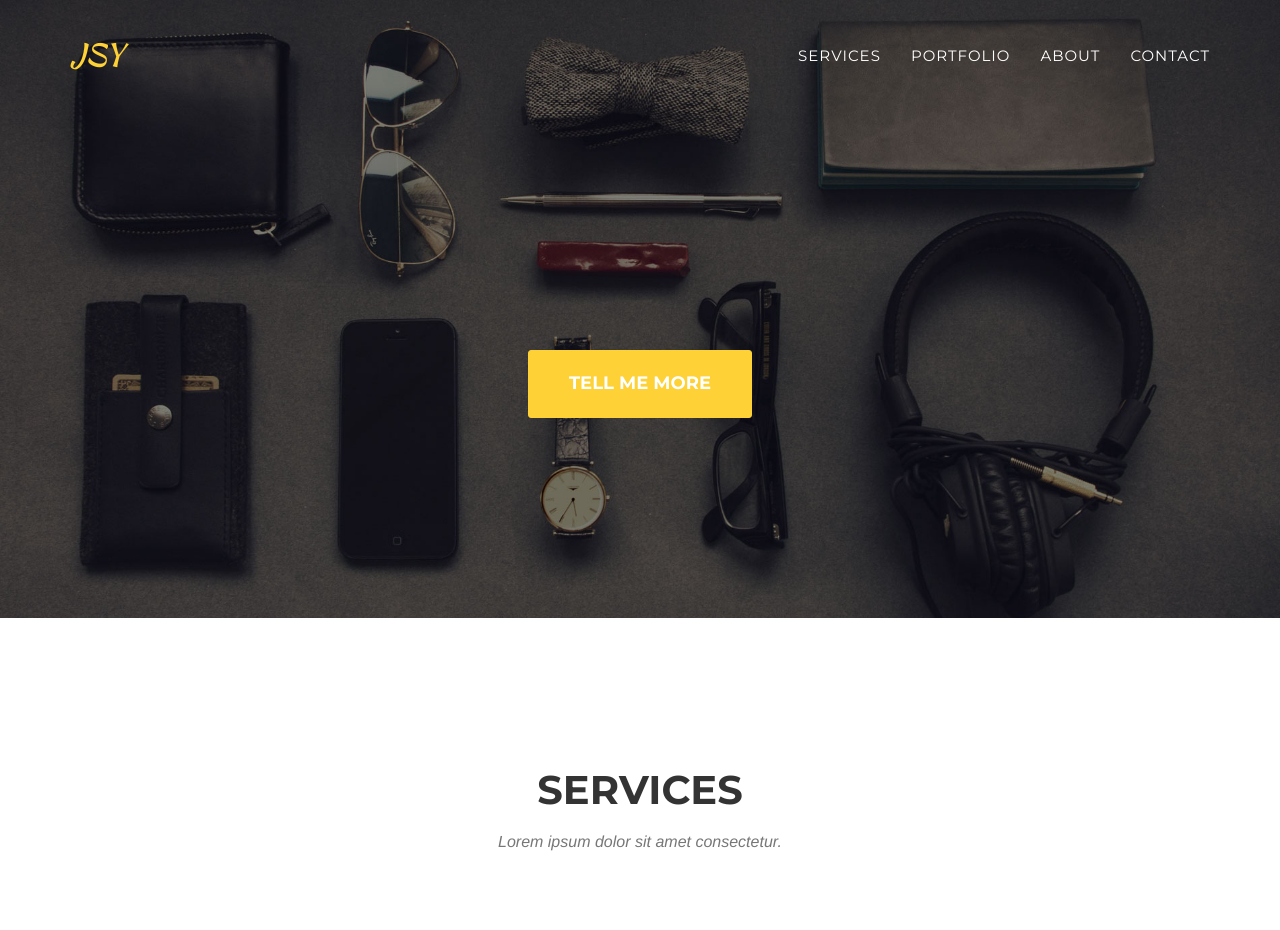
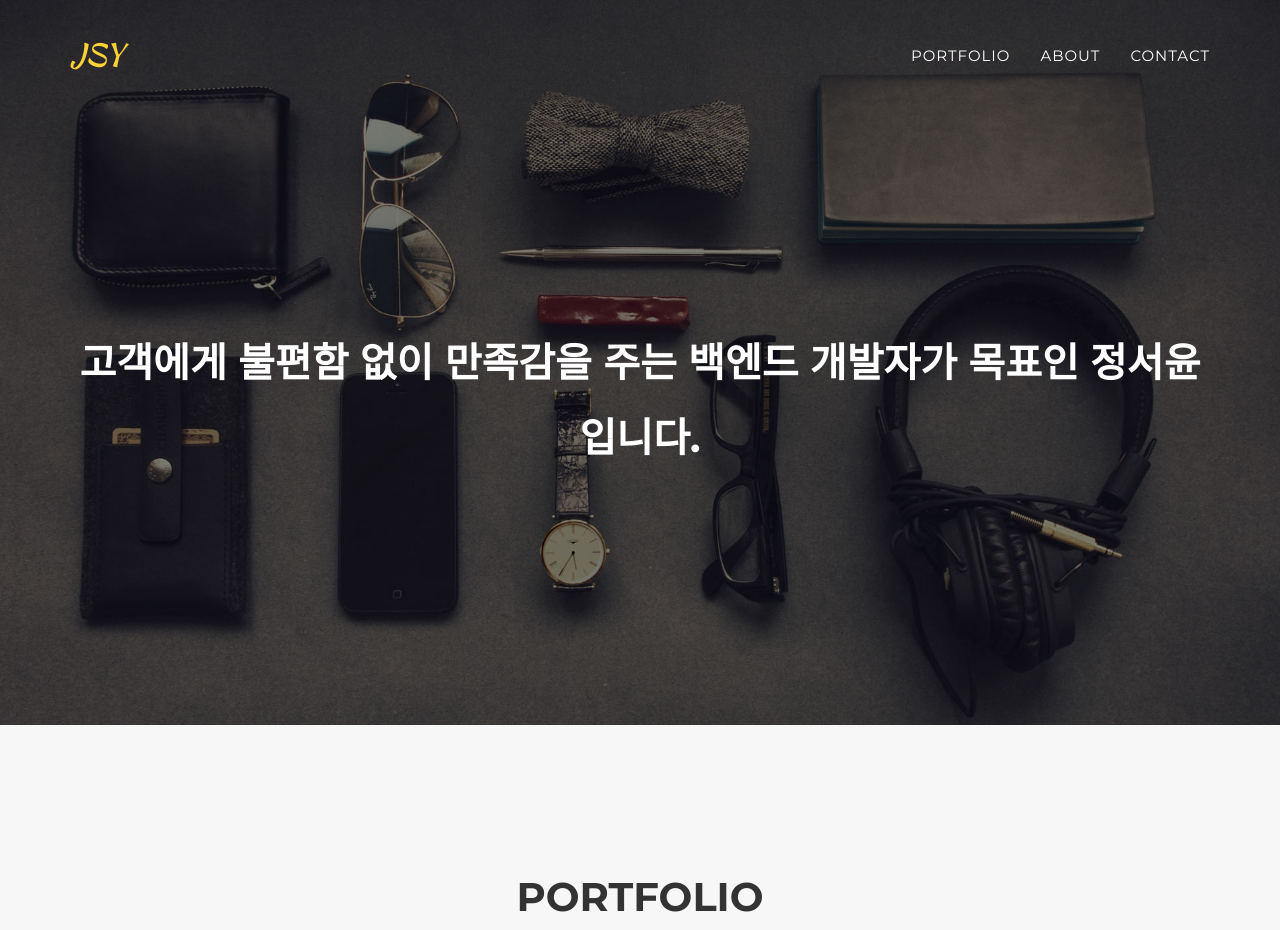
Before and after one commit to jungseoyoon/jungseoyoon.github.io, a Jekyll site: the page built from _posts/2014-07-18-project-1.markdown, in a window 1280 px wide and 1400 px high. Shown: the top 930 px of the window. Built offline with Jekyll 4.4.1, drawn with Linux system fonts in a browser that asks for light colours; some web fonts are replaced; some of the changed text lies outside the part shown.

Commit message:
삭제 및 추가

```diff
--- a/_includes/about.html
+++ b/_includes/about.html
@@ -4,7 +4,7 @@
             <div class="row">
                 <div class="col-lg-12 text-center">
                     <h2 class="section-heading">About</h2>
-                    <h3 class="section-subheading text-muted" style="font-style: normal;color:black;font-size:18px;">고객에게 불편함 없이 만족감을 주는 백엔드 개발자가 목표인 정서윤입니다.</h3>
+                    <h3 class="section-subheading text-muted" style="font-style: normal;color:black;font-size:18px;"></h3>
                 </div>
             </div>
             <div class="row">
--- a/_includes/header.html
+++ b/_includes/header.html
@@ -18,17 +18,17 @@
                     <li class="hidden">
                         <a href="#page-top"></a>
                     </li>
-                    <li>
+                   <!-- <li>
                         <a class="page-scroll" href="#services">Services</a>
-                    </li>
+                    </li>-->
                     <li>
                         <a class="page-scroll" href="#portfolio">Portfolio</a>
                     </li>
                     <li>
                         <a class="page-scroll" href="#about">About</a>
                     </li>
-                    <!--<li>
-                        <a class="page-scroll" href="#team">Team</a>
+                   <!-- <li>
+                        <a class="page-scroll" href="{{site.baseurl}}_layouts/default2.html">Team</a>
                     </li>-->
                     <li>
                         <a class="page-scroll" href="#contact">Contact</a>
@@ -45,8 +45,9 @@
         <div class="container">
             <div class="intro-text">
                 <div class="intro-lead-in"></div>
-                <div class="intro-heading"></div>
-                <a href="#services" class="page-scroll btn btn-xl">Tell Me More</a>
+                <div class="intro-heading" style="font-size:40px;">고객에게 불편함 없이 만족감을 주는 백엔드 개발자가 목표인 정서윤입니다.</div>
+
+               <!-- <a href="#services" class="page-scroll btn btn-xl">Tell Me More</a>-->
             </div>
         </div>
     </header>
--- a/_includes/modals.html
+++ b/_includes/modals.html
@@ -18,7 +18,7 @@
                             <p>{{ post.description }}</p>
                             <ul class="list-inline item-details">
                                 <li>url:
-                                    <strong><a href="https://www.orderstation.co.kr">{{ post.client }}</a>
+                                    <strong><a href=r">{{ post.client }}</a>
                                     </strong>
                                 </li>
                               <!--  <li>Date:
--- a/_includes/services.html
+++ b/_includes/services.html
@@ -1,5 +1,5 @@
 <!-- Services Section -->
-    <section id="services">
+ <!--   <section id="services">
         <div class="container">
             <div class="row">
                 <div class="col-lg-12 text-center">
@@ -34,4 +34,4 @@
                 </div>
             </div>
         </div>
-    </section>
+    </section>-->
--- a/_posts/2014-07-16-project-3.markdown
+++ b/_posts/2014-07-16-project-3.markdown
@@ -10,6 +10,6 @@ alt: isbre
 project-date:
 client: https://safetystation.co.kr
 category: Web Development
-description: <h4>화면 기획서 작성 및 유지보수</h4><br>- 유사 앱 분석 / 요건 정의 / 화면 기획서 작성<br>- 팝업, 이미지 잘림 현상 등 기타 오류사항 수정<br>- 업체관리 및 일정관리<br><br><h4>사용한 언어</h4>html<br>php<br>javascript<br>css<br>sql
+description: <h4>화면 기획서 작성 및 유지보수</h4><br>- 유사 앱 분석 / 요건 정의 / 화면 기획서 작성<br>- 팝업, 이미지 잘림 현상 등 기타 오류사항 수정<br>- 업체관리 및 일정관리<br><br><h4>사용한 언어</h4>html<br>php<br>javascript<br>css<br>sql<br><br><br>제작하고자 하는 유사한 앱들을 조사하며 기능 정리를 하였고 메뉴 구성 및 앱 화면 기획서를 작성하였습니다.<br>개발 완료 후 발생한
 
 ---
--- a/_posts/2014-07-18-project-1.markdown
+++ b/_posts/2014-07-18-project-1.markdown
@@ -10,6 +10,6 @@ alt: OrderStation
 project-date:
 client: https://www.orderstation.co.kr
 category: Web Development
-description: <h4>홈페이지 전반적인 오류 수정 및 기능 개선 등의 업무 진행</h4>- 알림톡 및 엑셀 다운로드 기능 추가, 일일매출 추출 등의 관리자 업무 간소화 작업<br>- 주문페이지, 장바구니 등의 화면 UI개선 작업 및 기획서 작성 <br>- google analytics를 활용하여 매주 보고서 제공 <br>- 업체 관리 및 일정관리<br><br><h4>사용한 언어</h4>html<br>php<br>javascript<br>css<br>sql
+description: <h4>홈페이지 전반적인 오류 수정 및 기능 개선 등의 업무 진행</h4>- 알림톡 및 엑셀 다운로드 기능 추가, 일일매출 추출 등의 관리자 업무 간소화 작업<br>- 주문페이지, 장바구니 등의 화면 UI개선 작업 및 기획서 작성 <br>- google analytics를 활용하여 매주 보고서 제공 <br>- 업체 관리 및 일정관리<br><br><h4>사용한 언어</h4>html<br>php<br>javascript<br>css<br>sql<br><br><br>
 
 ---
```
Also changed, not shown: _posts/2014-07-13-project-6.markdown (deleted, +0 -15 lines), _posts/2014-07-14-project-5.markdown (deleted, +0 -15 lines), _posts/2014-07-15-project-4.markdown (deleted, +0 -15 lines), _posts/2020-06-08-welcome-to-jekyll.markdown (deleted, +0 -29 lines).
